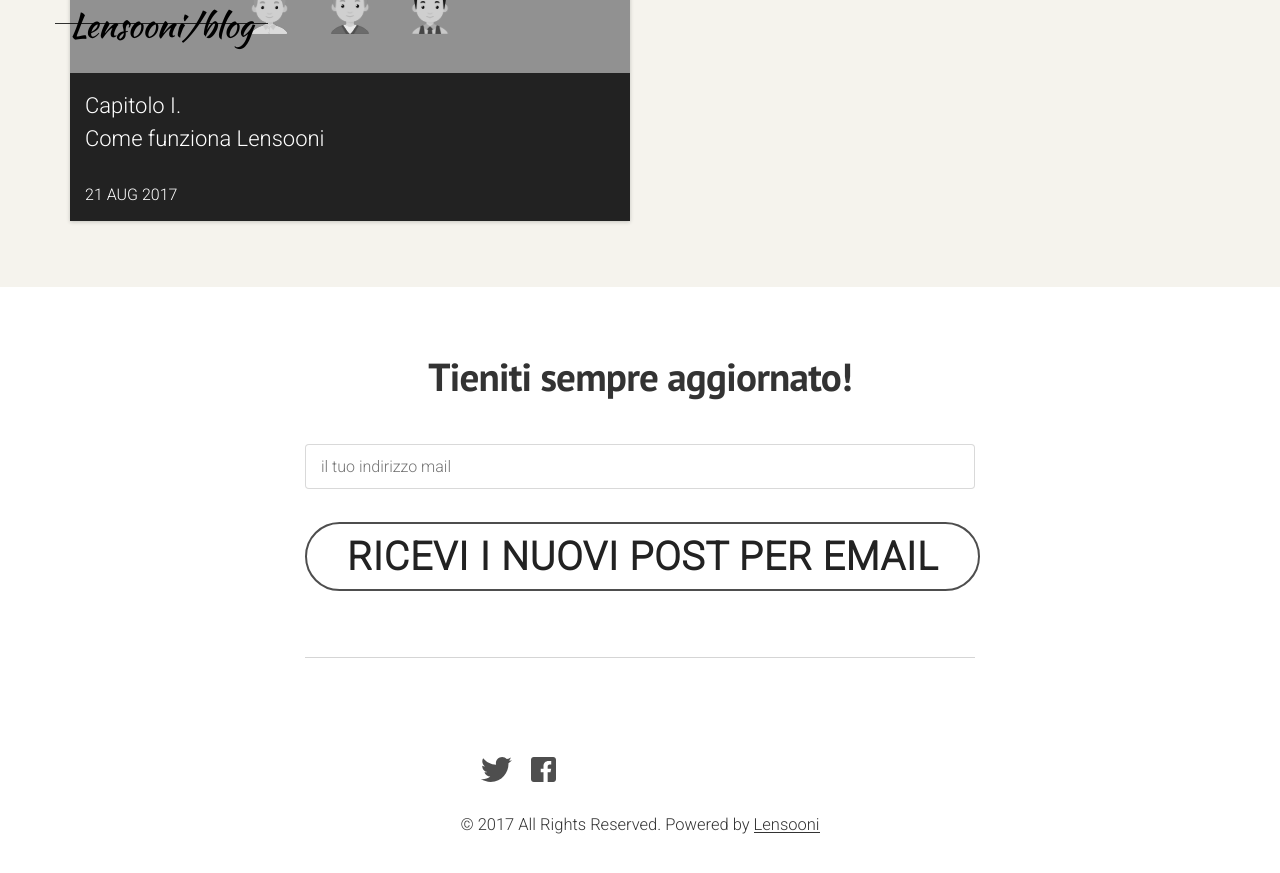
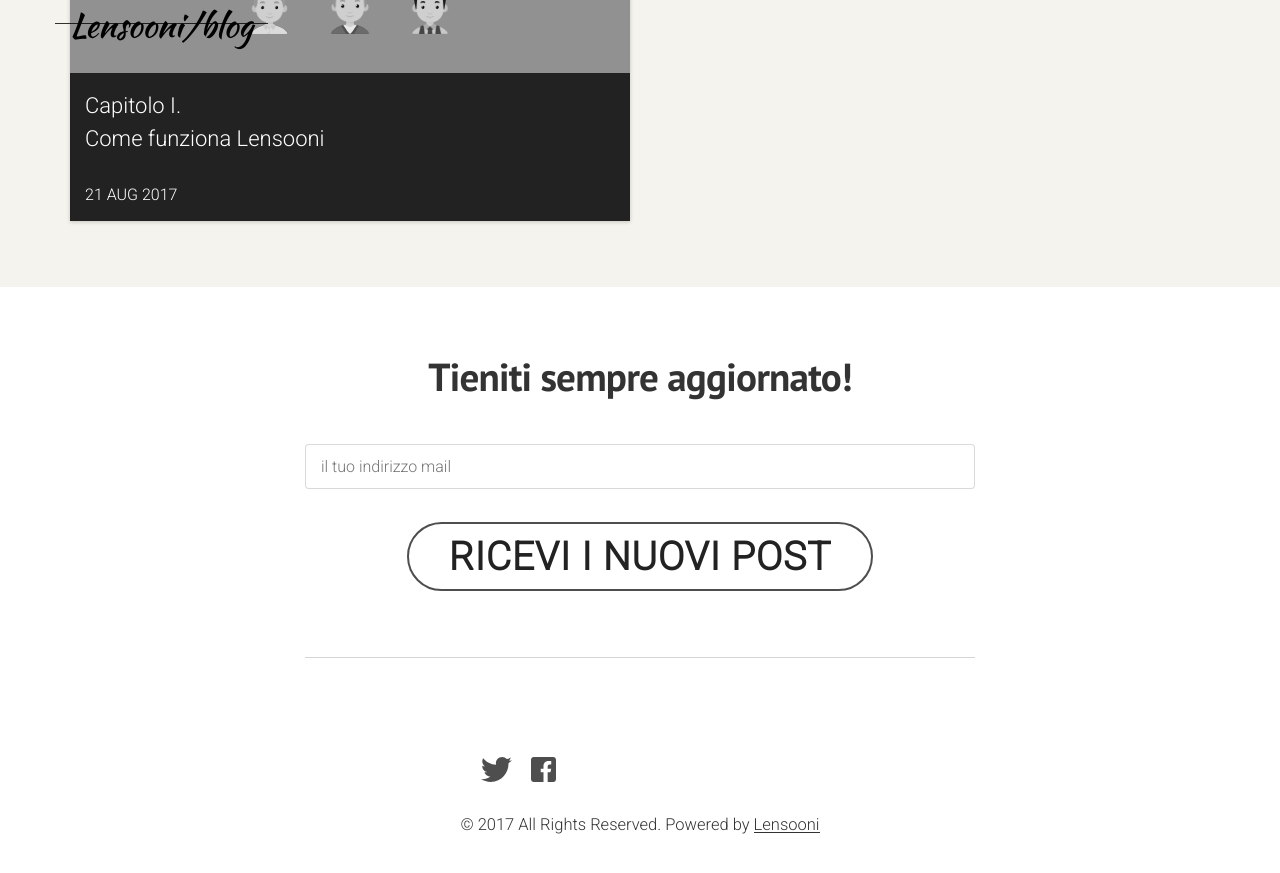
Before and after one commit to Giachelli/blog, a Jekyll site: the page built from index.html, in a window 1280 px wide and 900 px high, scrolled down 852 px. Shown: the top 873 px of the window. Built offline with Jekyll 4.4.1, drawn with Linux system fonts in a browser that asks for light colours; nearby versions of some CDN libraries; some web fonts are replaced; Markdown is read by kramdown in place of the engine named in the settings; comment, search, counter and statistics services are not loaded.

Commit message:
fix post

```diff
--- a/_includes/subscribe.html
+++ b/_includes/subscribe.html
@@ -14,7 +14,7 @@
               <div class="response" id="mce-success-response" style="display:none"></div>
             </div>    <!-- real people should not fill this in and expect good things - do not remove this or risk form bot signups-->
             <div style="position: absolute; left: -5000px;" aria-hidden="true"><input type="text" name="b_e46665671b7ffbb2ae2f6b73a_b06c5d6007" tabindex="-1" value=""></div>
-            <div class="clear u-alignCenter"><input type="submit" value="Ricevi i nuovi post per email" name="subscribe" id="mc-embedded-subscribe" class="button button--primary"></div>
+            <div class="clear u-alignCenter"><input type="submit" value="Ricevi i nuovi post" name="subscribe" id="mc-embedded-subscribe" class="button button--primary"></div>
           </div>
         </form>
       </div>
```
